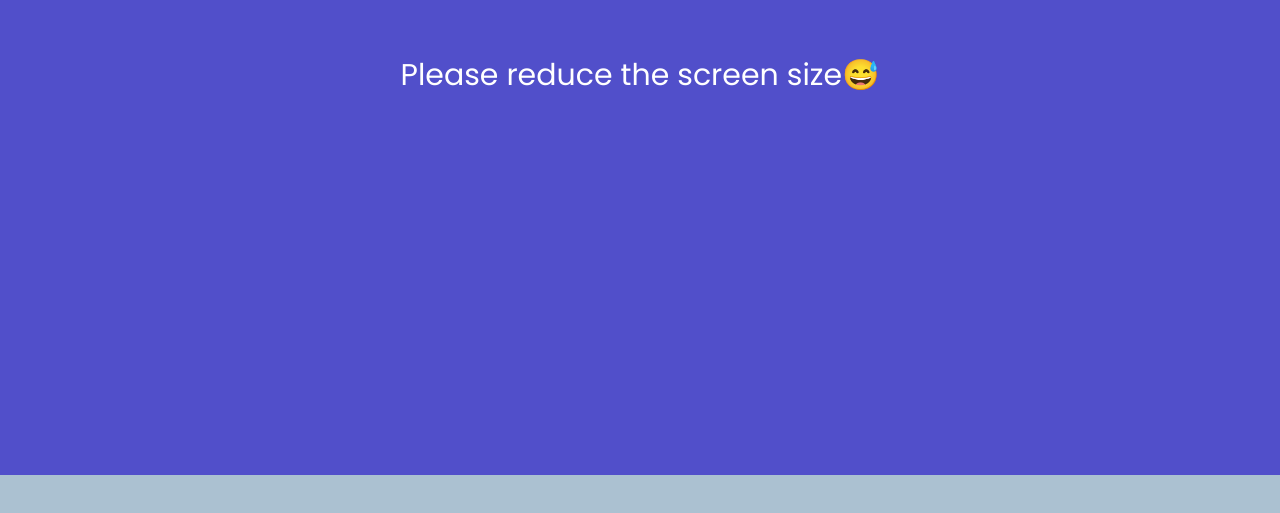
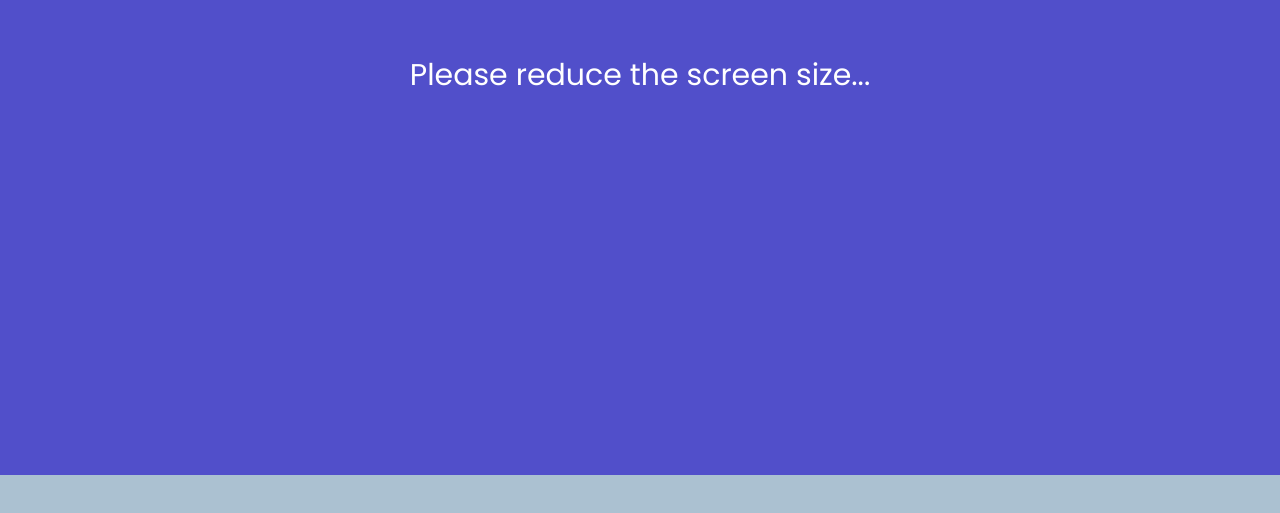
Before and after one commit to decoy8080/kokoa-clone, a plain HTML site: page chatting-room.html in a window 1280 px wide. Shown: the part 325-838 px from the top of the page. Drawn offline with Linux system fonts and the light colour scheme.

Commit message:
Removed 😅

```diff
--- a/chatting-room.html
+++ b/chatting-room.html
@@ -79,7 +79,7 @@
   </form>
 
   <div id="no-mobile">
-    <span>Please reduce the screen size😅</span>
+    <span>Please reduce the screen size... </span>
   </div>
 
 </body>
```
